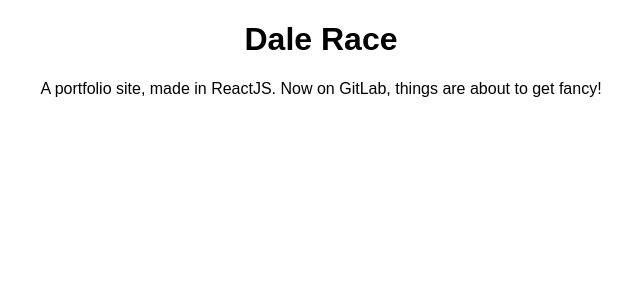
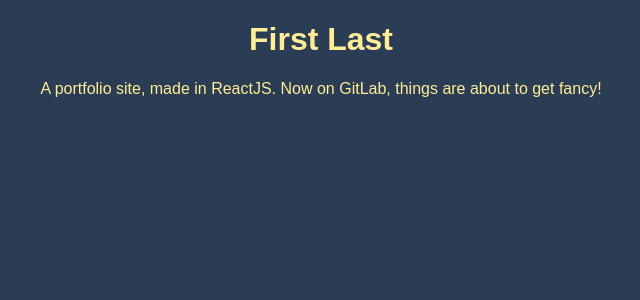
Before and after one commit to racedale/racedale.com, a React (Create React App) app: page / in a window 1280 px wide. Shown: the top 300 px of the page, without its empty margins (319-959 px from the left). Built offline with nearby package versions, Linux system fonts and the light colour scheme.

Commit message:
Add css variables

```diff
--- a/src/App.js
+++ b/src/App.js
@@ -8,7 +8,7 @@ const CenteredDiv = styled.div`
 const App = () => (
   <CenteredDiv>
     <header>
-      <h1>Dale Race</h1>
+      <h1>First Last</h1>
     </header>
     <p>
       A portfolio site, made in ReactJS. Now on GitLab, things are about to get fancy!
--- a/src/index.css
+++ b/src/index.css
@@ -1,5 +1,18 @@
+:root {
+  --dark-blue: #2B3D54;
+  --blue-green: #2C5B61;
+  --dark-green: #247065;
+  --green: #60A65F;
+  --yellow: #FFEC97;
+}
 body {
+  background-color: var(--dark-blue);
+  box-sizing: border-box;
+  color: var(--yellow);
   margin: 0;
   padding: 0;
   font-family: sans-serif;
 }
+.text-center {
+  text-align: center;
+}
```
